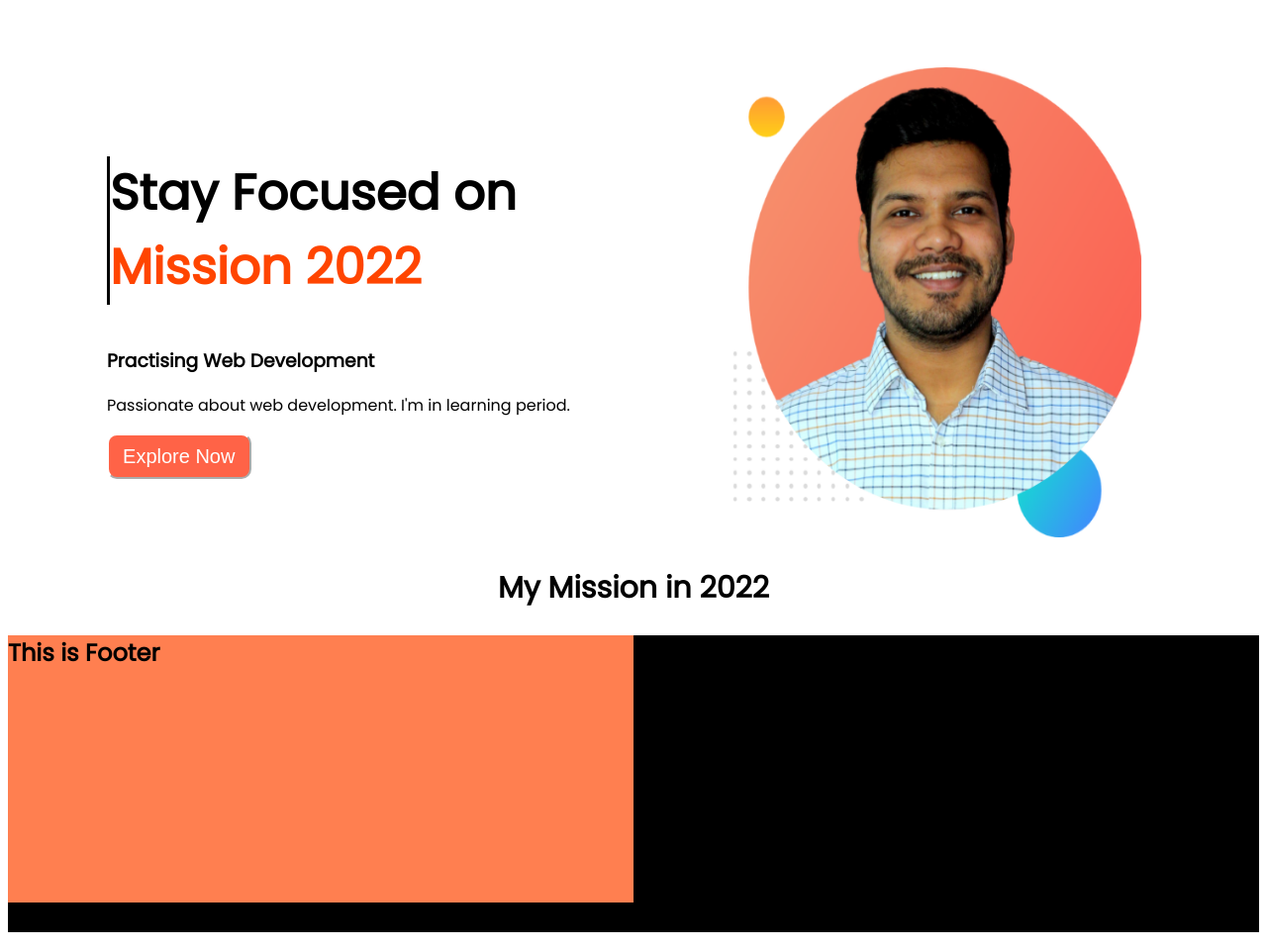
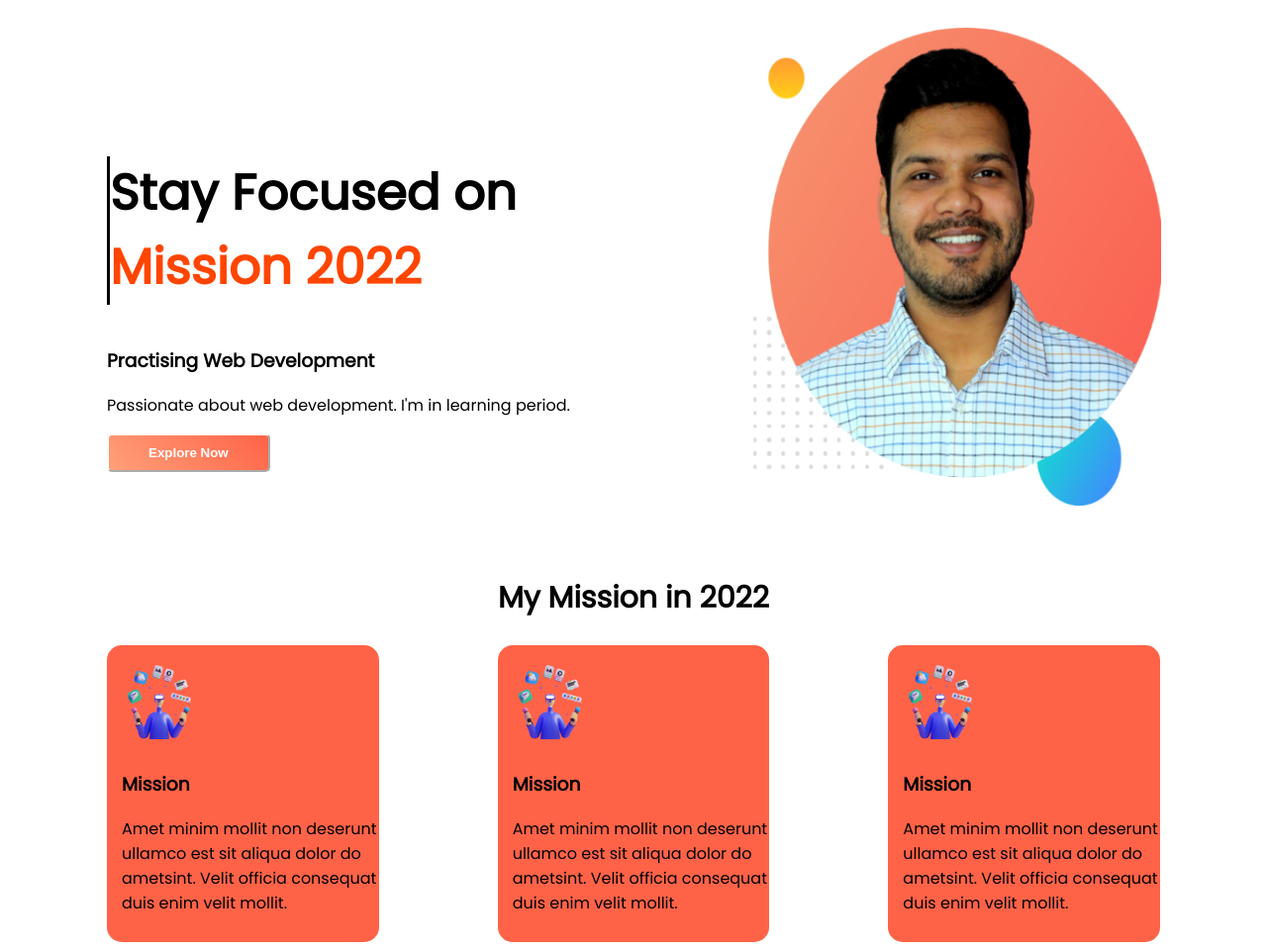
Before and after one commit to sayeef-rahman/assignment-hero-1, a plain HTML site: page index.html in a window 1280 px wide. Shown: the whole page at 99% size. Drawn offline with Linux system fonts and the light colour scheme.

Commit message:
my mission alignments

```diff
--- a/index.html
+++ b/index.html
@@ -63,16 +63,44 @@
     </section>
     <section class="my_mission">
         <div>
-            <h2 class="my_mission_txt"><b>My Mission in 2022 </b></h2>
+            <h1 class="my_mission_txt"><b>My Mission in 2022 </b></h1>
         </div>
     </section>
 
-    <section class="footer">
+    <!-- 3 Content in Mission -->
+    <section>
+        <div class="my_mission_content">
+            <div class="my_mission_content_1">
+                <img src="images/illustrator-1.png" alt="1">
+                <h3>Mission</h3>
+                <p>Amet minim mollit non deserunt ullamco est sit aliqua dolor do ametsint.
+                    Velit officia consequat duis enim velit mollit.</p>
+            </div>
+
+            <div class="my_mission_content_2">
+                <img src="images/illustrator-1.png" alt="1">
+                <h3>Mission</h3>
+                <p>Amet minim mollit non deserunt ullamco est sit aliqua dolor do ametsint.
+                    Velit officia consequat duis enim velit mollit.</p>
+            </div>
+
+            <div class="my_mission_content_3">
+                <img src="images/illustrator-1.png" alt="1">
+                <h3>Mission</h3>
+                <p>Amet minim mollit non deserunt ullamco est sit aliqua dolor do ametsint.
+                    Velit officia consequat duis enim velit mollit.</p>
+            </div>
+        </div>
+    </section>
+
+    <!--
+        <section class="footer">
         <div class="footer_left_div">
             <h2>This is Footer</h2>
         </div>
 
     </section>
+    -->
 </body>
 
 </html>
--- a/styles.css
+++ b/styles.css
@@ -40,17 +40,18 @@ h1.solid{
 .head_image{
     width: 73%;
     height: 88%;
-    margin-top: 60px;
-    margin-left: 50px;
+    align-content: center;
+    margin-top: 20px;
+    margin-left: 70px;
 
 }
 .head_button{
-    background-color: tomato;
-    width: 25%;
-    height: 10%;
-    border-radius: 10px;
-    font-size: 20px;
+    text-decoration: none;
+    background: linear-gradient(45deg, lightsalmon, tomato);
+    padding: 10px 40px;
+    border-radius: 5px;
     color: white;
+    font-weight: 700;
     border-color: white;
 }
 
@@ -60,8 +61,49 @@ h1.solid{
     text-align: center;
 }
 
+.my_mission_content{
+    background-color: white;
+    margin-left: 100px;
+    display: flex;
+    margin-right: 100px;
+}
 
+.my_mission_content img{
+    height: 100px;
+    width: 100px;
+    margin-left: 10px;
+}
 
+.my_mission_content h3{
+    margin-left: 15px;
+}
+
+.my_mission_content p{
+    margin-left: 15px;
+}
+
+.my_mission_content_1{
+    background-color: tomato;
+    width: 300px;
+    height: 300px;
+    border-radius: 15px;
+}
+
+.my_mission_content_2{
+    background-color: tomato;
+    width: 300px;
+    height: 300px;
+    border-radius: 15px;
+    margin-left: 120px;
+}
+
+.my_mission_content_3{
+    background-color: tomato;
+    width: 300px;
+    height: 300px;
+    border-radius: 15px;
+    margin-left: 120px;
+}
 
 
 .footer{
```
